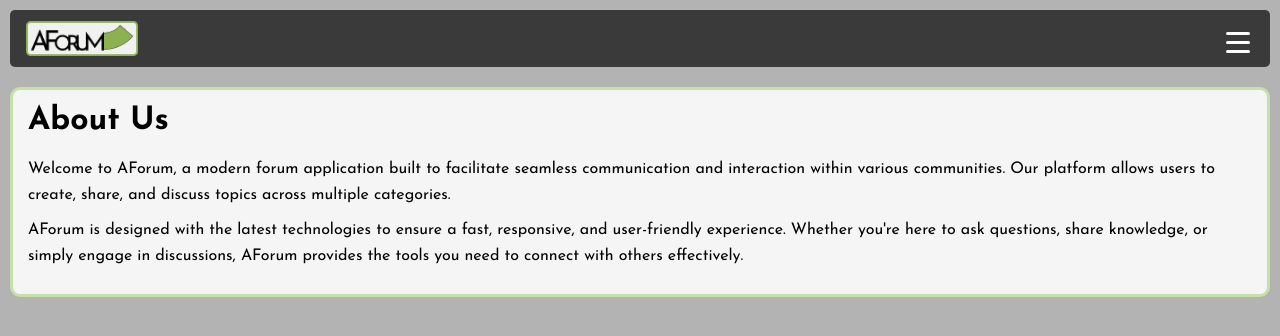
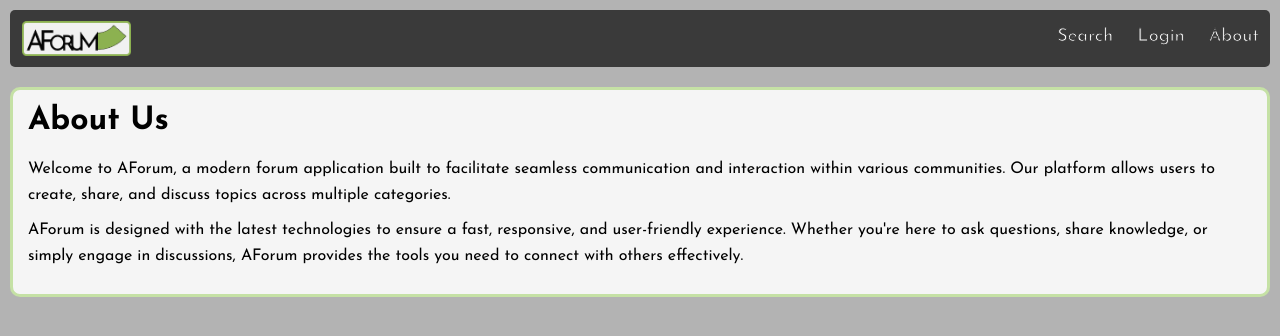
Before and after one commit to AdrianKnudsen/aforum, a Next.js app: page /about in a window 1280 px wide. Shown: the top 336 px of the page. Built offline with nearby package versions, Linux system fonts and the light colour scheme.

Commit message:
added @media for nav on larger screens

```diff
--- a/src/Css/navbar.module.css
+++ b/src/Css/navbar.module.css
@@ -167,6 +167,22 @@
   transform: none;
 }
 
+.searchContainer {
+  display: flex;
+  align-items: center;
+  width: 100%;
+  justify-content: space-between;
+}
+
+.closeButton {
+  background: none;
+  border: none;
+  color: #fff;
+  font-size: 1.5rem;
+  cursor: pointer;
+  margin-left: 1rem;
+}
+
 [data-animation="to-top"] .outer {
   transform: translateY(100%);
 }
@@ -208,18 +224,37 @@
   }
 }
 
-.searchContainer {
-  display: flex;
-  align-items: center;
-  width: 100%;
-  justify-content: space-between;
+@media (min-width: 768px) {
+  .hamburgerMenuContainer {
+    display: none;
+  }
+
+  .navMenu {
+    position: static;
+    height: auto;
+    display: flex;
+    justify-content: flex-end;
+    background: none;
+    border-radius: 0;
+  }
+
+  .navLinks {
+    flex-direction: row;
+    gap: 1.5rem;
+    opacity: 1;
+    transition: none;
+  }
+
+  .navLinks li {
+    margin: 0;
+  }
+
+  .navLinks a {
+    font-size: 18px;
+  }
+
+  .navContainer {
+    justify-content: space-between;
+    gap: 0;
+  }
 }
-
-.closeButton {
-  background: none;
-  border: none;
-  color: #fff;
-  font-size: 1.5rem;
-  cursor: pointer;
-  margin-left: 1rem;
-}
--- a/src/Css/search.module.css
+++ b/src/Css/search.module.css
@@ -39,3 +39,9 @@
   filter: invert(61%) sepia(61%) saturate(369%) hue-rotate(39deg)
     brightness(92%) contrast(90%);
 }
+
+@media (min-width: 768px) {
+  .searchInput {
+    padding: 0;
+  }
+}
--- a/src/app/components/Navbar.tsx
+++ b/src/app/components/Navbar.tsx
@@ -10,6 +10,7 @@ export default function Navbar() {
   const [isOpen, setIsOpen] = useState(false);
   const [showLinks, setShowLinks] = useState(false);
   const [showSearch, setShowSearch] = useState(false);
+  const [isMobile, setIsMobile] = useState(false);
 
   const toggleMenu = () => {
     if (showSearch) {
@@ -33,6 +34,26 @@ export default function Navbar() {
     setShowSearch(true);
     setIsOpen(true);
   };
+
+  useEffect(() => {
+    const handleResize = () => {
+      if (window.innerWidth >= 768) {
+        setIsMobile(false);
+        setIsOpen(false);
+        setShowLinks(false);
+        setShowSearch(false);
+      } else {
+        setIsMobile(true);
+      }
+    };
+
+    handleResize();
+    window.addEventListener("resize", handleResize);
+
+    return () => {
+      window.removeEventListener("resize", handleResize);
+    };
+  }, []);
 
   useEffect(() => {
     if (isOpen && !showSearch) {
@@ -62,6 +83,7 @@ export default function Navbar() {
           </Link>
         </div>
       </div>
+      {isMobile ? (
         <div className={styles.hamburgerMenuContainer}>
           <button
             className={`${styles.hamburgerMenuButton} ${isOpen ? styles.open : ""}`}
@@ -72,6 +94,7 @@ export default function Navbar() {
             <span className={styles.hamburgerBar} />
           </button>
         </div>
+      ) : null}
       <nav className={`${styles.navMenu} ${isOpen ? styles.showMenu : ""}`}>
         <ul
           className={`${styles.navLinks} ${showLinks ? styles.showLinks : ""}`}
```
Also changed, not shown: sanity/lib/sanity.ts (+4 -4 lines). Lines whose indentation alone changed are shown as unchanged.
